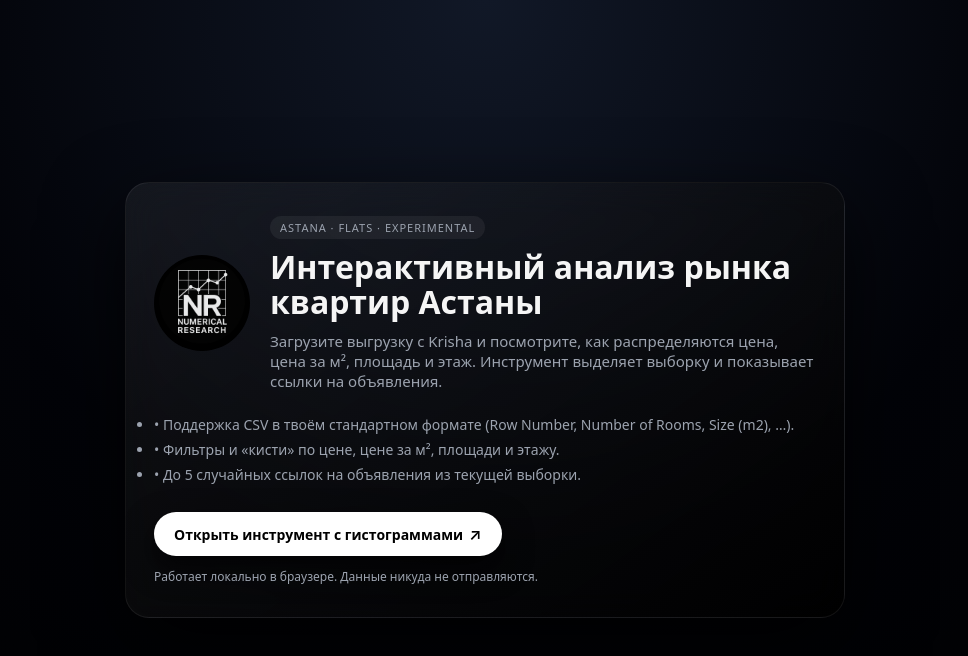
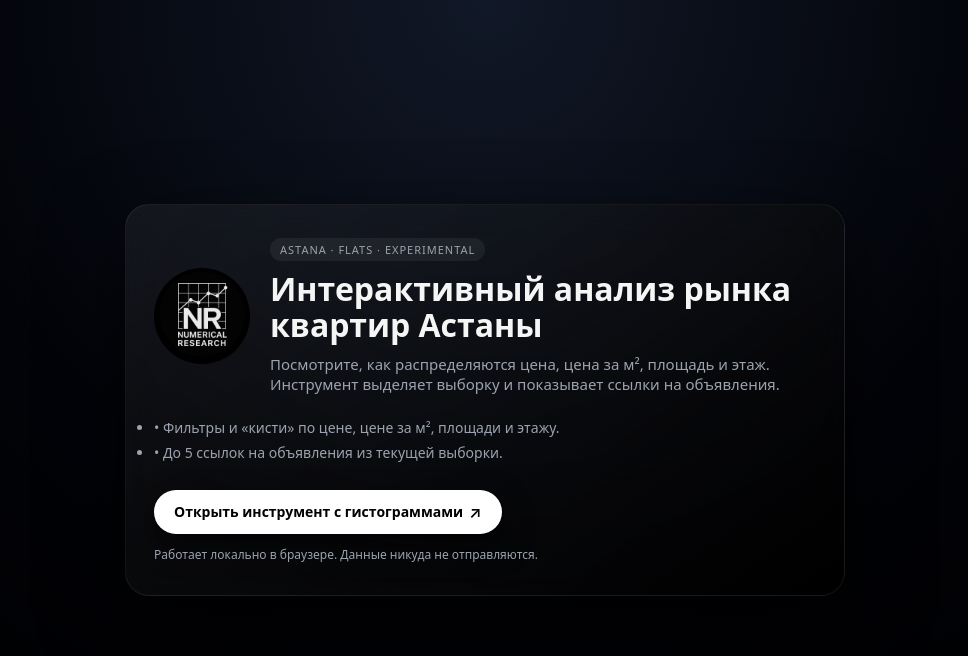
Before and after one commit to DIF-dk2024/NR_betaRender, a plain HTML site: page index.html in a window 1280 px wide. Shown: the whole page, without its empty margins (155-1123 px from the left). Drawn offline with Linux system fonts and the light colour scheme.

Commit message:
Update index.html

```diff
--- a/index.html
+++ b/index.html
@@ -155,16 +155,15 @@
           <div class="badge">Astana · Flats · Experimental</div>
           <h1>Интерактивный анализ рынка квартир Астаны</h1>
           <p class="subtitle">
-            Загрузите выгрузку с Krisha и посмотрите, как распределяются цена,
+            Посмотрите, как распределяются цена,
             цена за м², площадь и этаж. Инструмент выделяет выборку и показывает ссылки на объявления.
           </p>
         </div>
       </div>
 
       <ul class="list">
-        <li>• Поддержка CSV в твоём стандартном формате (Row Number, Number of Rooms, Size (m2), …).</li>
         <li>• Фильтры и «кисти» по цене, цене за м², площади и этажу.</li>
-        <li>• До 5 случайных ссылок на объявления из текущей выборки.</li>
+        <li>• До 5 ссылок на объявления из текущей выборки.</li>
       </ul>
 
       <div class="btn-row">
```
